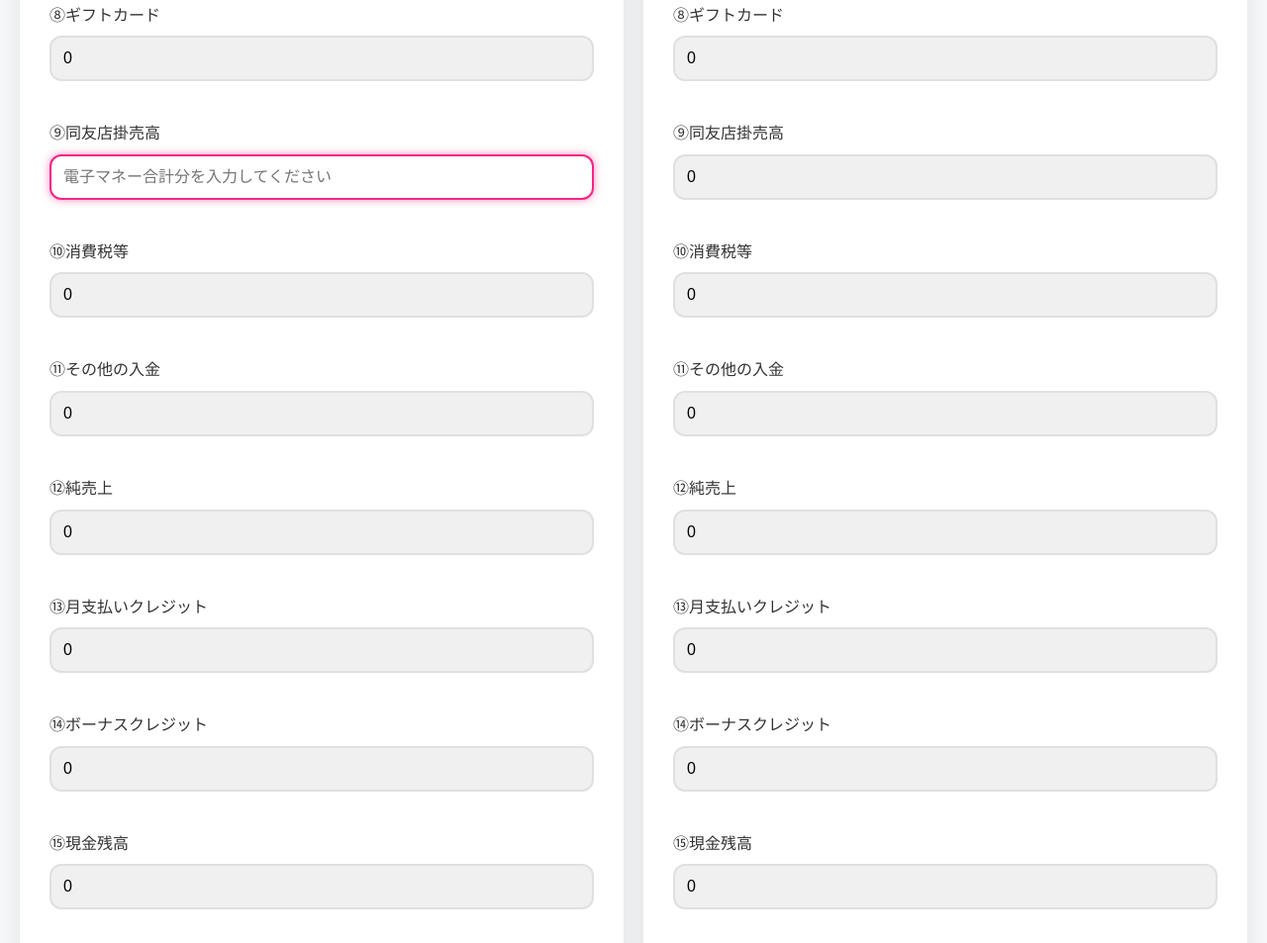
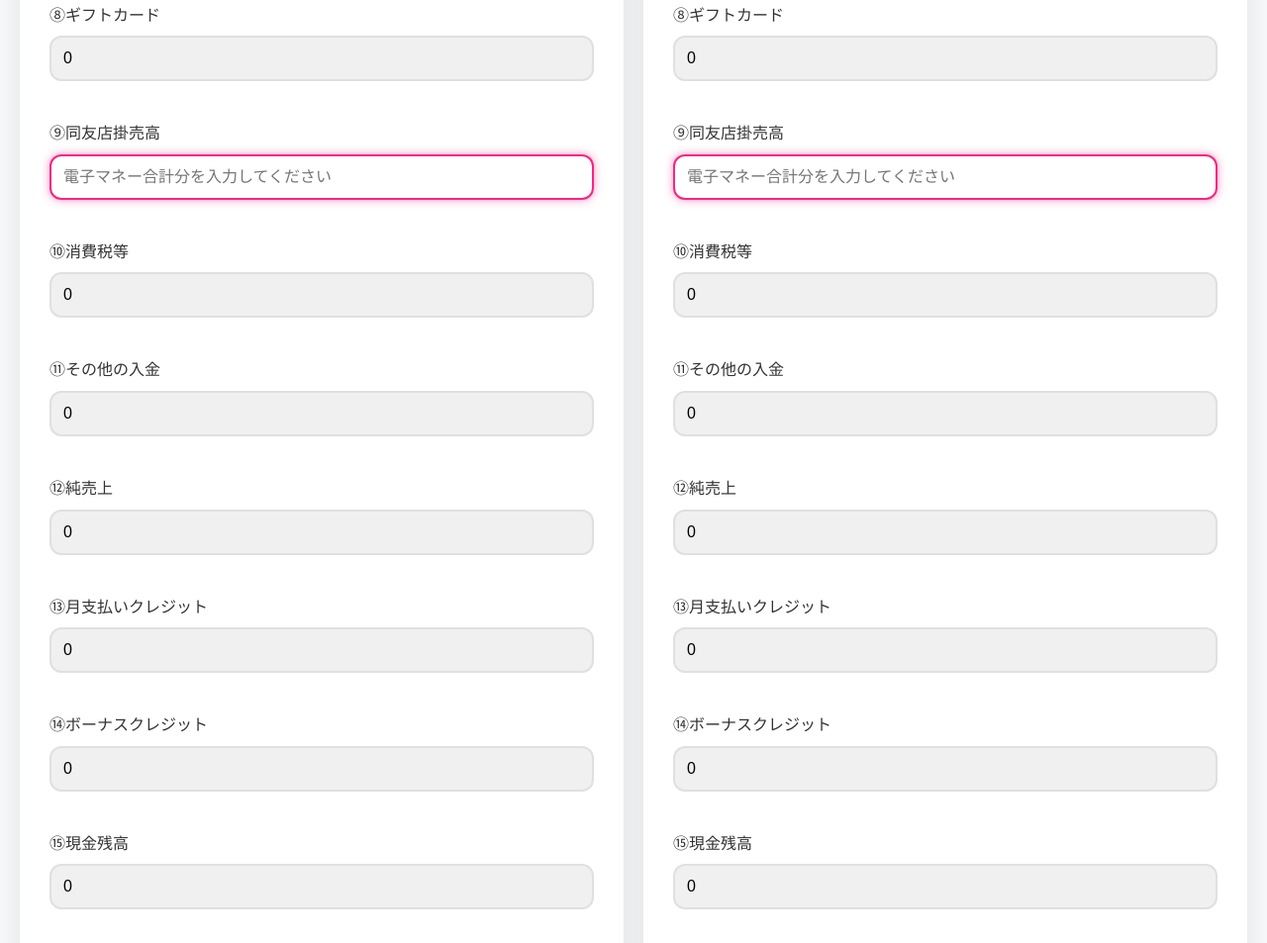
Before and after one commit to mentalsam/douyuuten, a plain HTML site: page index.html in a window 1280 px wide. Shown: the part 1025-1978 px from the top of the page at 99% size. Drawn offline with Linux system fonts and the light colour scheme.

Commit message:
Update index.html

```diff
--- a/index.html
+++ b/index.html
@@ -391,7 +391,7 @@
 
                <div class="form-group">
                     <label for="doyutenAccountsReceivable2">⑨同友店掛売高</label>
-                    <input type="number" id="doyutenAccountsReceivable2" value="0" readonly oninput="updateWithoutTax2()">
+                    <input type="number" id="doyutenAccountsReceivable2" placeholder="電子マネー合計分を入力してください" class="highlighted-input" oninput="updateWithoutTax2()">
                 </div>
 
                  <div class="form-group">
```
